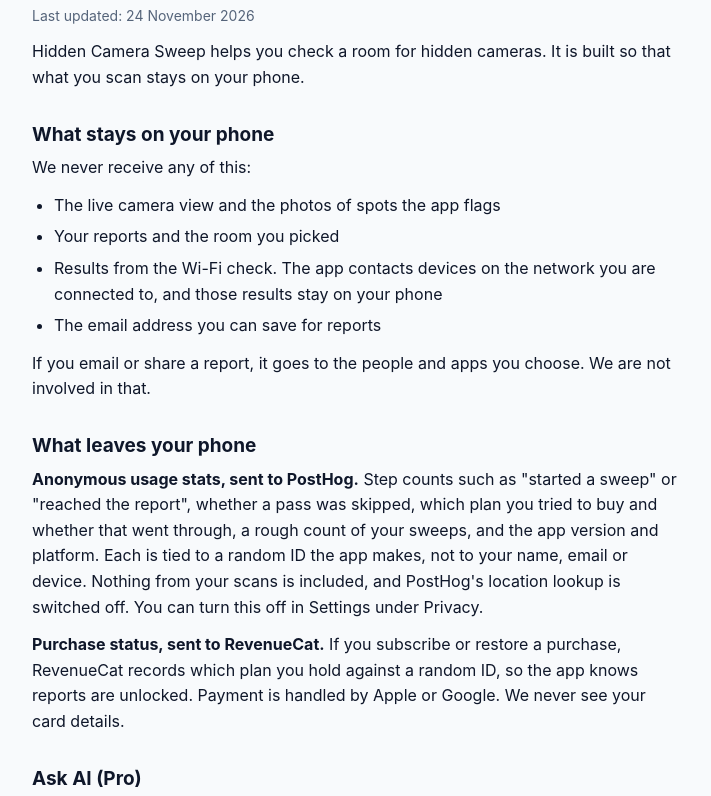
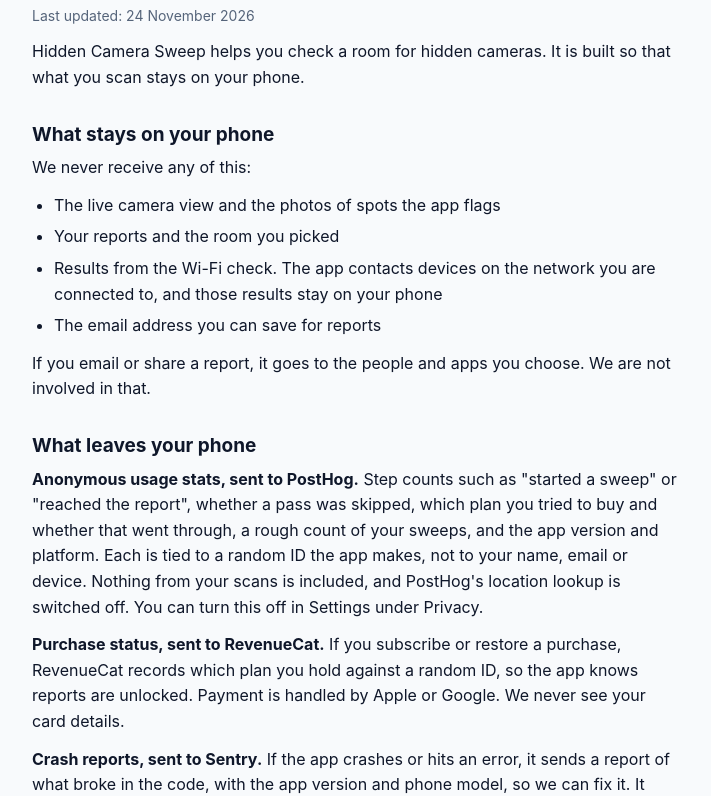
Before and after one commit to pouroaf-cpu/hidden-camera-sweep, a plain HTML site: page privacy/index.html in a window 1280 px wide. Shown: the part 140-936 px from the top of the page, without its empty margins (284-995 px from the left). Drawn offline with Linux system fonts and the light colour scheme.

Commit message:
Privacy: crash reports via Sentry
Co-Authored-By: Claude Opus 5.5 <noreply@anthropic.com>

```diff
--- a/privacy/index.html
+++ b/privacy/index.html
@@ -28,6 +28,7 @@
   <h2>What leaves your phone</h2>
   <p><strong>Anonymous usage stats, sent to PostHog.</strong> Step counts such as "started a sweep" or "reached the report", whether a pass was skipped, which plan you tried to buy and whether that went through, a rough count of your sweeps, and the app version and platform. Each is tied to a random ID the app makes, not to your name, email or device. Nothing from your scans is included, and PostHog's location lookup is switched off. You can turn this off in Settings under Privacy.</p>
   <p><strong>Purchase status, sent to RevenueCat.</strong> If you subscribe or restore a purchase, RevenueCat records which plan you hold against a random ID, so the app knows reports are unlocked. Payment is handled by Apple or Google. We never see your card details.</p>
+  <p><strong>Crash reports, sent to Sentry.</strong> If the app crashes or hits an error, it sends a report of what broke in the code, with the app version and phone model, so we can fix it. It carries no name, email, location, account or ID that links to you, and nothing from your scans, photos or reports.</p>
 
   <h2>Ask AI (Pro)</h2>
   <p>Ask AI lets you send a photo and a question about something that looks odd, and get an answer back. It is the only feature that sends a photo or question to us, and only when you tap Send. Before your first question the app asks if that is OK.</p>
```
